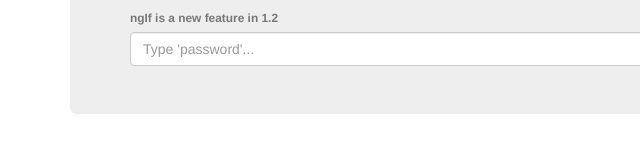
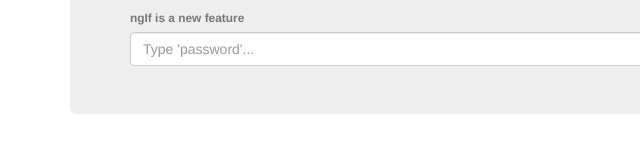
Before and after one commit to eckdanny/angular-phonecat-yeoman, a website: page app/index.html in a window 1280 px wide. Shown: the part 797-950 px from the top of the page, 0-640 px from the left. Drawn offline with nearby package versions, Linux system fonts and the light colour scheme; some packages are replaced by stand-ins of ours.

Commit message:
tiny change (mostly to see CI server pick it up)

```diff
--- a/app/views/main.html
+++ b/app/views/main.html
@@ -14,7 +14,7 @@
     <li ng-repeat="note in otherNotes">{{note}}</li>
   </ul>
   <form>
-    <label class="text-muted"><small>ngIf is a new feature in 1.2</small></label>
+    <label class="text-muted"><small>ngIf is a new feature</small></label>
     <input type="text" ng-model="secret.text" class="form-control" placeholder="Type 'password'...">
     <a href="#/phones" ng-if="secret.text == 'password'" class="btn btn-success">Take me to phonecat!</a>
   </form>
```
